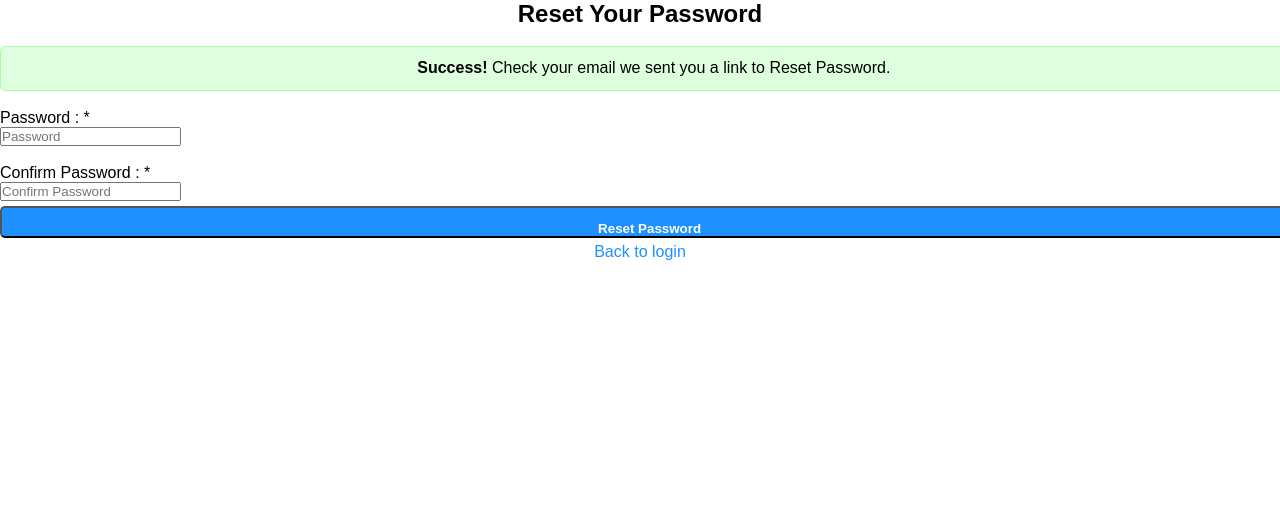
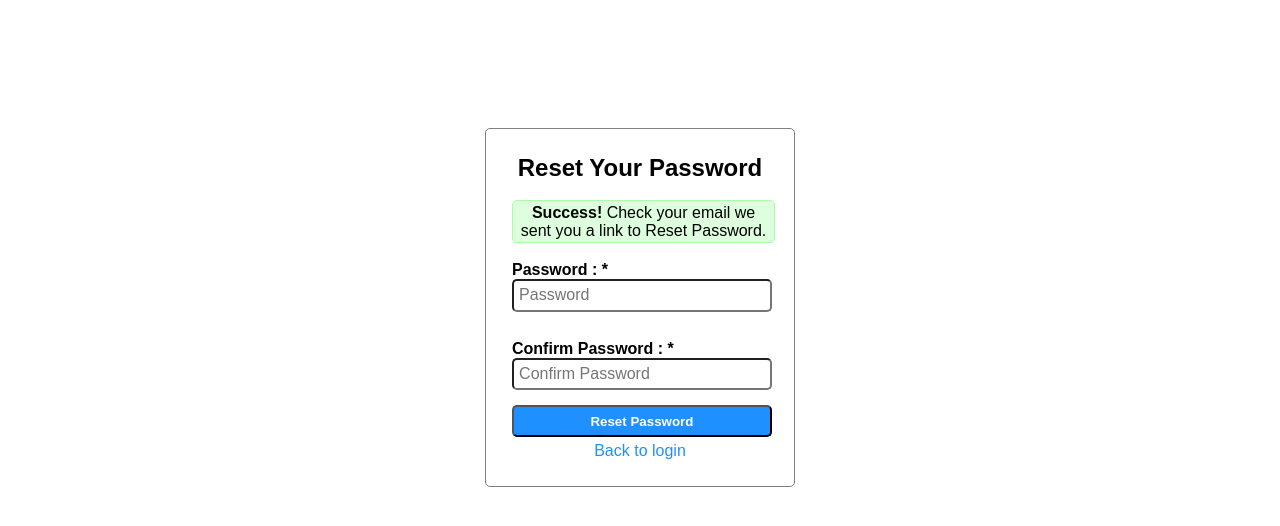
Before and after one commit to Hannan84/Food_Order, a PHP site: page /reset_password.php in a window 1280 px wide. Shown: the part 55-581 px from the top of the page. Run offline with PHP 8.4, Linux system fonts and the light colour scheme; a user stored in the database is signed in.

Commit message:
added some css style for design

```diff
--- a/reset_password.php
+++ b/reset_password.php
@@ -34,7 +34,7 @@ if (isset($_POST['submit'])){
 </section>
 <!-- Navbar Section Ends Here -->
 
-<div class="login">
+<div class="form-container">
     <h3 class="text-center">Reset Your Password</h3>
     <br>
 
@@ -58,14 +58,14 @@ if (isset($_POST['submit'])){
 
     <form action="" method="post">
         <br>
-        <div class="form-group">
+        <div class="order-label">
             <label for="Password">Password : * </label><br>
-            <input required type="password" class="form-control" name="password" placeholder="Password">
+            <input required type="password" class="input-responsive" name="password" placeholder="Password">
         </div>
         <br>
-        <div class="form-group">
+        <div class="order-label">
             <label for="Confirm Password">Confirm Password : * </label><br>
-            <input required type="password" class="form-control" name="con_password" placeholder="Confirm Password">
+            <input required type="password" class="input-responsive" name="con_password" placeholder="Confirm Password">
         </div>
         <button type="submit" name="submit" class="btn-primary-login">Reset Password</button>
         <div class="text-center margin-top">
```
